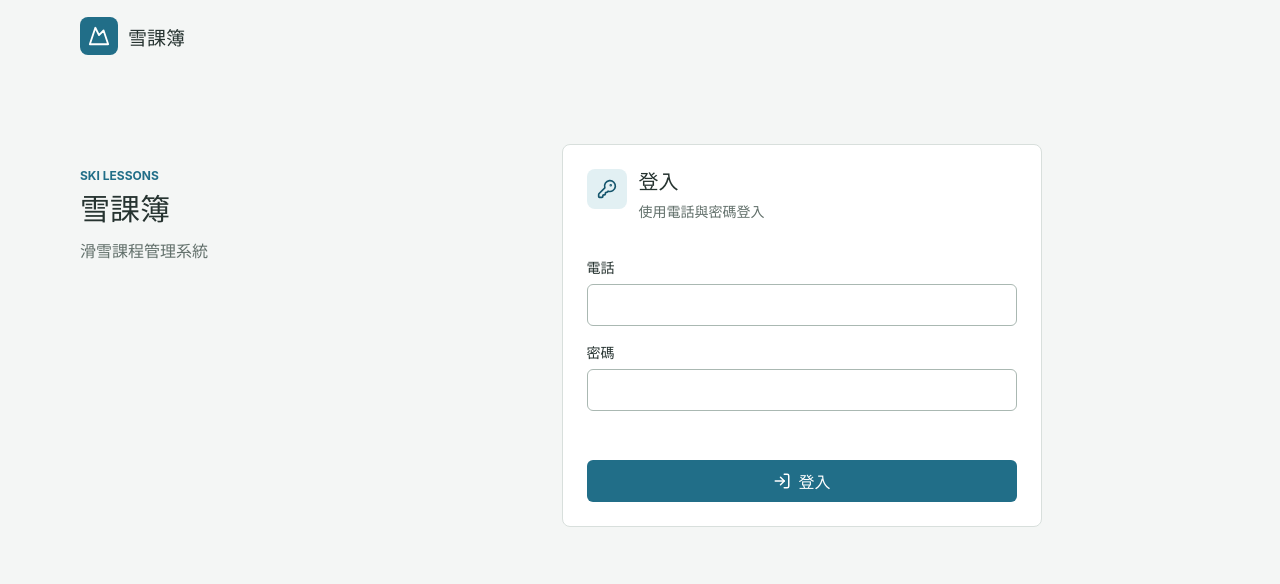
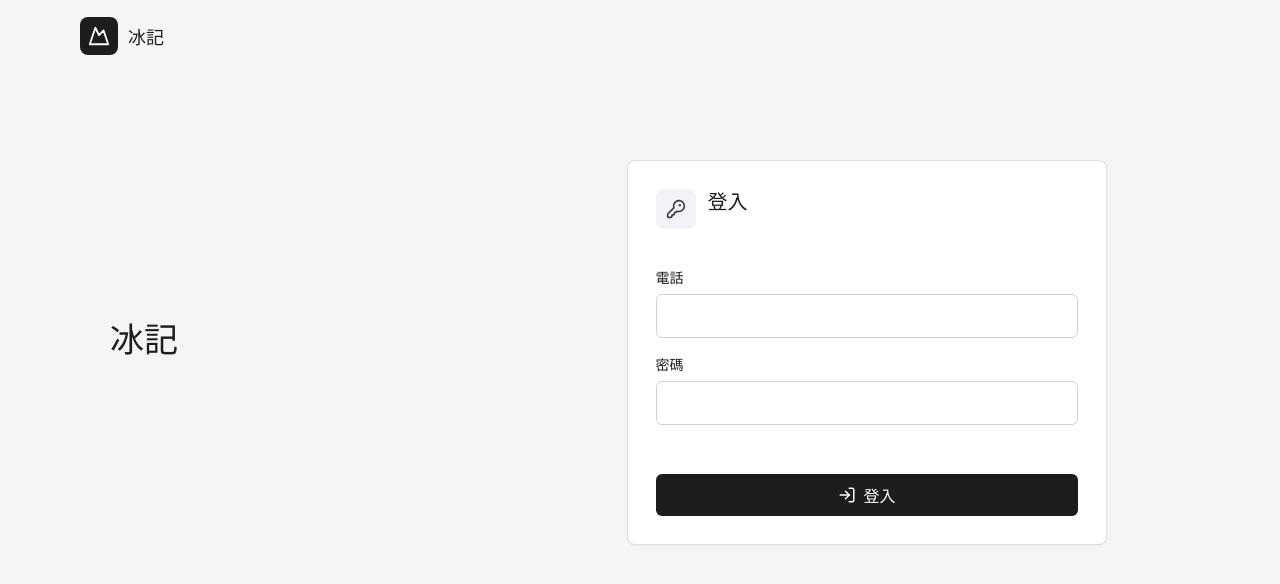
Before and after one commit to Kuo-Chun-Ting/bingji, a Nuxt app: page / in a window 1280 px wide. Shown: the top 584 px of the page. Built offline with nearby package versions, Linux system fonts and the light colour scheme.

Commit message:
feat: refine bingji interface

```diff
--- a/app/assets/css/main.css
+++ b/app/assets/css/main.css
@@ -1,7 +1,7 @@
 :root {
-  font-family: Inter, "Noto Sans TC", system-ui, sans-serif;
-  color: #263330;
-  background: #f4f6f5;
+  font-family: -apple-system, BlinkMacSystemFont, "SF Pro Text", "Noto Sans TC", sans-serif;
+  color: #1d1d1f;
+  background: #f5f5f7;
   font-synthesis: none;
 }
 
@@ -16,7 +16,7 @@ button { cursor: pointer; }
 button:disabled { cursor: not-allowed; opacity: 0.58; }
 
 button:focus-visible, input:focus-visible, a:focus-visible {
-  outline: 3px solid #d76a22;
+  outline: 3px solid #6e6e73;
   outline-offset: 3px;
 }
 
@@ -29,97 +29,90 @@ button:focus-visible, input:focus-visible, a:focus-visible {
   margin: 0 auto;
 }
 
-.brand { display: inline-flex; align-items: center; gap: 10px; color: #263330; text-decoration: none; }
-.brand strong, .brand small { display: block; }
-.brand strong { font-size: 19px; }
-.brand small { margin-top: 2px; color: #62706b; font-size: 12px; }
-.brand-mark { display: grid; width: 38px; height: 38px; place-items: center; color: #fff; background: #216e88; border-radius: 8px; }
+.brand { display: inline-flex; align-items: center; gap: 10px; color: #1d1d1f; text-decoration: none; }
+.brand strong { display: block; }
+.brand strong { font-size: 18px; }
+.brand-mark { display: grid; width: 38px; height: 38px; place-items: center; color: #fff; background: #1d1d1f; border-radius: 8px; }
 
 .auth-page, .dashboard-page { min-height: 100vh; }
-.auth-page { background: #f4f6f5; }
-.auth-content, .dashboard-summary, .content-section, .course-management, .dashboard-page > .empty-state { width: min(1120px, calc(100% - 32px)); margin-inline: auto; }
-.auth-content { display: grid; grid-template-columns: minmax(250px, 0.8fr) minmax(0, 1.2fr); gap: 56px; padding: 72px 0 96px; align-items: start; }
-.auth-intro { padding-top: 24px; }
-.eyebrow { margin: 0 0 8px; color: #216e88; font-size: 12px; font-weight: 700; letter-spacing: 0; }
+.auth-page { background: #f5f5f7; }
+.auth-content, .dashboard-summary, .content-section, .course-management, .dashboard-page > .empty-state { width: min(1060px, calc(100% - 40px)); margin-inline: auto; }
+.auth-content { display: grid; grid-template-columns: minmax(250px, 0.9fr) minmax(0, 1.1fr); gap: 72px; padding: 88px 0 104px; align-items: center; }
+.auth-intro { padding-bottom: 16px; }
 h1, h2, h3, p { margin-top: 0; }
-h1 { margin-bottom: 10px; font-size: 30px; line-height: 1.25; }
-h2 { margin-bottom: 5px; font-size: 20px; line-height: 1.35; }
-h3 { margin-bottom: 5px; font-size: 16px; line-height: 1.4; }
-.auth-intro > p:last-child, .dashboard-summary p:last-child, .auth-panel__heading p { color: #62706b; line-height: 1.6; }
-.auth-panel, .course-card, .course-panel { border: 1px solid #d8dfdc; border-radius: 8px; background: #fff; }
-.auth-panel { padding: 24px; }
+h1 { margin-bottom: 8px; font-size: 34px; line-height: 1.18; }
+h2 { margin-bottom: 4px; font-size: 20px; line-height: 1.35; }
+h3 { margin-bottom: 4px; font-size: 16px; line-height: 1.4; }
+.auth-panel, .course-card, .course-panel { border: 1px solid rgba(60, 60, 67, 0.16); border-radius: 8px; background: #fff; box-shadow: 0 1px 2px rgba(0, 0, 0, 0.04); }
+.auth-panel { padding: 28px; }
 .login-panel { width: min(100%, 480px); }
-.auth-panel__heading { display: flex; gap: 12px; min-height: 64px; margin-bottom: 24px; }
+.auth-panel__heading { display: flex; gap: 12px; min-height: 56px; margin-bottom: 22px; }
 .auth-panel__heading p { margin-bottom: 0; font-size: 14px; }
 .panel-icon { display: grid; width: 40px; height: 40px; flex: 0 0 40px; place-items: center; border-radius: 8px; }
-.panel-icon--blue { color: #14556c; background: #e2f0f3; }
-.panel-icon--green { color: #096654; background: #dff1e9; }
+.panel-icon--blue { color: #3a3a3c; background: #f2f2f7; }
 label { display: block; margin-bottom: 7px; font-size: 14px; font-weight: 700; }
-input { width: 100%; height: 42px; padding: 0 11px; color: #263330; border: 1px solid #aab8b2; border-radius: 6px; background: #fff; }
-input:focus { border-color: #216e88; }
+input { width: 100%; height: 44px; padding: 0 12px; color: #1d1d1f; border: 1px solid #d1d1d6; border-radius: 6px; background: #fff; transition: border-color 160ms ease, box-shadow 160ms ease; }
+input:focus { border-color: #6e6e73; box-shadow: 0 0 0 3px rgba(110, 110, 115, 0.16); }
 .form-field + .form-field { margin-top: 16px; }
-.form-error, .inline-error { color: #9a351a; font-size: 14px; line-height: 1.5; }
+.form-error, .inline-error { color: #b42318; font-size: 14px; line-height: 1.5; }
 .form-error { min-height: 21px; margin: 8px 0; }
-.button { display: inline-flex; min-height: 42px; align-items: center; justify-content: center; gap: 8px; padding: 0 14px; border: 1px solid transparent; border-radius: 6px; font-weight: 700; }
-.button--primary { color: #fff; background: #216e88; }
-.button--primary:hover:not(:disabled) { background: #14556c; }
-.button--secondary { color: #174f45; border-color: #4c8f7e; background: #fff; }
-.button--secondary:hover:not(:disabled) { background: #e3f1ed; }
+.button { display: inline-flex; min-height: 42px; align-items: center; justify-content: center; gap: 8px; padding: 0 15px; border: 1px solid transparent; border-radius: 6px; font-weight: 700; transition: background 160ms ease, border-color 160ms ease, transform 160ms ease; }
+.button--primary { color: #fff; background: #1d1d1f; }
+.button--primary:hover:not(:disabled) { background: #3a3a3c; transform: translateY(-1px); }
+.button--secondary { color: #3a3a3c; border-color: #d1d1d6; background: #fff; }
+.button--secondary:hover:not(:disabled) { background: #f2f2f7; }
 .button--full { width: 100%; margin-top: 12px; }
-.icon-button { display: grid; width: 40px; height: 40px; place-items: center; color: #40504a; border: 1px solid #c8d2cd; border-radius: 6px; background: #fff; }
-.icon-button:hover { background: #edf1ef; }
+.icon-button { display: grid; width: 36px; height: 36px; place-items: center; color: #3a3a3c; border: 1px solid #d1d1d6; border-radius: 6px; background: rgba(255, 255, 255, 0.72); transition: background 160ms ease, border-color 160ms ease; }
+.icon-button:hover { border-color: #aeaeb2; background: #fff; }
 
-.dashboard-page { padding-bottom: 64px; background: #fff; }
-.dashboard-page .app-header { width: 100%; padding: 0 max(16px, calc((100% - 1120px) / 2)); border-bottom: 1px solid #d8dfdc; }
-.dashboard-summary { display: flex; justify-content: space-between; gap: 24px; padding: 48px 0 32px; align-items: center; }
+.dashboard-page { padding-bottom: 72px; background: #f5f5f7; }
+.dashboard-page .app-header { position: sticky; top: 0; z-index: 10; width: 100%; min-height: 64px; padding: 0 max(20px, calc((100% - 1060px) / 2)); border-bottom: 1px solid rgba(60, 60, 67, 0.16); background: rgba(255, 255, 255, 0.78); backdrop-filter: blur(16px); }
+.dashboard-summary { display: flex; justify-content: space-between; gap: 24px; padding: 42px 0 30px; align-items: center; }
 .dashboard-summary p:last-child { margin-bottom: 0; }
-.lesson-counter { display: flex; width: 150px; min-height: 72px; align-items: center; gap: 12px; padding: 12px; color: #174f45; border-left: 4px solid #4c8f7e; background: #eaf4f0; }
-.lesson-counter strong { font-size: 24px; }
-.inline-error { width: min(1120px, calc(100% - 32px)); margin: 0 auto 24px; padding: 12px; border-left: 4px solid #d76a22; background: #fff1e9; }
-.content-section { padding: 28px 0; border-top: 1px solid #d8dfdc; }
+.lesson-counter { display: flex; width: 168px; min-height: 78px; align-items: center; gap: 10px; padding: 14px; color: #1d1d1f; border: 1px solid #d1d1d6; border-radius: 8px; background: #fff; }
+.lesson-counter strong { font-size: 26px; }
+.inline-error { width: min(1060px, calc(100% - 40px)); margin: 0 auto 22px; padding: 12px 14px; border: 1px solid #fecaca; border-radius: 6px; background: #fff5f5; }
+.content-section { padding: 26px 0; border-top: 1px solid rgba(60, 60, 67, 0.16); }
 .section-heading, .course-panel__header { display: flex; align-items: flex-start; justify-content: space-between; gap: 16px; margin-bottom: 18px; }
-.section-heading > span { padding-top: 5px; color: #62706b; font-size: 14px; }
+.section-heading > span { padding-top: 5px; color: #6e6e73; font-size: 14px; }
 .course-list, .history-list, .course-management { display: grid; gap: 12px; }
-.course-card { display: flex; min-height: 118px; align-items: center; justify-content: space-between; gap: 20px; padding: 20px; }
+.course-card { display: flex; min-height: 108px; align-items: center; justify-content: space-between; gap: 20px; padding: 18px; }
 .course-card__main { display: flex; align-items: flex-start; gap: 14px; min-width: 0; }
-.course-card__icon { display: grid; width: 38px; height: 38px; flex: 0 0 38px; place-items: center; color: #14556c; border-radius: 8px; background: #e2f0f3; }
+.course-card__icon { display: grid; width: 40px; height: 40px; flex: 0 0 40px; place-items: center; color: #3a3a3c; border-radius: 8px; background: #f2f2f7; }
 .course-card__content h3 { white-space: normal; }
-.course-card__detail { display: flex; align-items: center; gap: 6px; margin-bottom: 0; color: #62706b; font-size: 14px; }
-.course-card__actions { display: flex; width: 130px; flex: 0 0 130px; flex-direction: column; align-items: stretch; gap: 9px; }
+.course-card__actions { display: flex; width: 132px; flex: 0 0 132px; flex-direction: column; align-items: stretch; gap: 8px; }
 .course-availability, .status-badge, .readonly-status { display: inline-flex; min-height: 26px; align-items: center; justify-content: center; padding: 3px 8px; border-radius: 999px; font-size: 13px; font-weight: 700; white-space: nowrap; }
-.course-availability { color: #096654; background: #dff1e9; }
-.course-availability--closed { color: #805400; background: #fff1c2; }
-.status-badge--info { color: #14556c; background: #e2f0f3; }
-.status-badge--success { color: #096654; background: #dff1e9; }
-.status-badge--warning { color: #9a351a; background: #fff1e9; }
-.status-badge--muted, .readonly-status { color: #56635e; background: #edf1ef; }
-.history-list { border-top: 1px solid #d8dfdc; }
-.history-row { display: flex; min-height: 70px; align-items: center; justify-content: space-between; gap: 16px; padding: 14px 0; border-bottom: 1px solid #d8dfdc; }
+.course-availability, .course-availability--closed, .status-badge--info { color: #3a3a3c; background: #f2f2f7; }
+.status-badge--success { color: #1b6b42; background: #f0f7f2; }
+.status-badge--warning { color: #a61b16; background: #fdf2f2; }
+.status-badge--muted, .readonly-status { color: #6e6e73; background: #e9e9eb; }
+.history-list { border-top: 1px solid rgba(60, 60, 67, 0.16); }
+.history-row { display: flex; min-height: 70px; align-items: center; justify-content: space-between; gap: 16px; padding: 14px 0; border-bottom: 1px solid rgba(60, 60, 67, 0.16); }
 .history-row h3 { margin-bottom: 3px; }
-.history-row p { margin-bottom: 0; color: #62706b; font-size: 14px; }
-.empty-state { padding: 28px 0; color: #62706b; text-align: center; border-top: 1px solid #d8dfdc; border-bottom: 1px solid #d8dfdc; }
-.page-state { display: grid; width: min(1120px, calc(100% - 32px)); min-height: 240px; margin: 0 auto; place-items: center; color: #62706b; text-align: center; }
-.page-state--error { align-content: center; gap: 16px; color: #9a351a; }
+.history-row p { margin-bottom: 0; color: #6e6e73; font-size: 14px; }
+.empty-state { padding: 28px 0; color: #6e6e73; text-align: center; border-top: 1px solid rgba(60, 60, 67, 0.16); border-bottom: 1px solid rgba(60, 60, 67, 0.16); }
+.page-state { display: grid; width: min(1060px, calc(100% - 40px)); min-height: 240px; margin: 0 auto; place-items: center; color: #6e6e73; text-align: center; }
+.page-state--error { align-content: center; gap: 16px; color: #b42318; }
 .page-state--error p { margin-bottom: 0; }
 
 .course-management { padding-top: 12px; }
 .course-panel { overflow: hidden; }
-.course-panel__header { padding: 20px 20px 16px; margin: 0; border-bottom: 1px solid #d8dfdc; background: #fafcfb; }
+.course-panel__header { padding: 18px; margin: 0; border-bottom: 1px solid rgba(60, 60, 67, 0.16); background: #fbfbfd; }
 .course-panel__header h2 { margin-bottom: 0; }
 .roster-table-wrap { overflow-x: auto; }
 .roster-table { width: 100%; border-collapse: collapse; text-align: left; }
-.roster-table th, .roster-table td { height: 58px; padding: 10px 20px; border-bottom: 1px solid #e3e8e5; white-space: nowrap; }
-.roster-table th { color: #62706b; font-size: 13px; font-weight: 700; background: #fff; }
+.roster-table th, .roster-table td { height: 56px; padding: 10px 18px; border-bottom: 1px solid #e5e5ea; white-space: nowrap; }
+.roster-table th { color: #6e6e73; font-size: 13px; font-weight: 700; background: #fbfbfd; }
 .roster-table tr:last-child td { border-bottom: 0; }
 .attendance-actions { display: flex; gap: 6px; }
-.attendance-button { display: grid; width: 34px; height: 34px; place-items: center; border: 1px solid; border-radius: 6px; background: #fff; }
-.attendance-button--attended { color: #096654; border-color: #75b7a5; }
-.attendance-button--absent { color: #9a351a; border-color: #e4a580; }
-.attendance-button--cancelled { color: #56635e; border-color: #b7c1bc; }
-.attendance-button:hover:not(:disabled) { background: #edf1ef; }
+.attendance-button { display: grid; width: 34px; height: 34px; place-items: center; border: 1px solid; border-radius: 6px; background: #fff; transition: background 160ms ease, transform 160ms ease; }
+.attendance-button--attended { color: #1b6b42; border-color: #c7decf; }
+.attendance-button--absent { color: #b42318; border-color: #f6b7b2; }
+.attendance-button--cancelled { color: #6e6e73; border-color: #d1d1d6; }
+.attendance-button:hover:not(:disabled) { background: #f5f5f7; transform: translateY(-1px); }
 
 @media (max-width: 760px) {
-  .auth-content { grid-template-columns: 1fr; gap: 32px; padding-top: 36px; }
+  .auth-content { grid-template-columns: 1fr; gap: 32px; padding-top: 48px; }
   .auth-intro { padding-top: 0; }
   .dashboard-summary { align-items: flex-start; flex-direction: column; padding: 32px 0 24px; }
   .lesson-counter { width: 100%; }
--- a/app/components/AppHeader.vue
+++ b/app/components/AppHeader.vue
@@ -2,7 +2,6 @@
 import { LogOut, Mountain } from '@lucide/vue'
 
 defineProps<{
-  role?: 'student' | 'teacher'
   showLogout?: boolean
 }>()
 
@@ -13,12 +12,10 @@ defineEmits<{
 
 <template>
   <header class="app-header">
-    <NuxtLink class="brand" to="/" aria-label="雪課簿首頁">
+    <NuxtLink class="brand" to="/" aria-label="冰記首頁">
       <span class="brand-mark" aria-hidden="true"><Mountain :size="22" /></span>
       <span>
-        <strong>雪課簿</strong>
-        <small v-if="role === 'student'">學員專區</small>
-        <small v-else-if="role === 'teacher'">教練管理</small>
+        <strong>冰記</strong>
       </span>
     </NuxtLink>
     <button
--- a/app/pages/index.vue
+++ b/app/pages/index.vue
@@ -63,16 +63,13 @@ function getLoginErrorMessage(error: unknown): string {
     <AppHeader />
     <div class="auth-content">
       <div class="auth-intro">
-        <p class="eyebrow">SKI LESSONS</p>
-        <h1>雪課簿</h1>
-        <p>滑雪課程管理系統</p>
+        <h1>冰記</h1>
       </div>
       <section class="auth-panel login-panel" aria-labelledby="login-title">
         <div class="auth-panel__heading">
           <span class="panel-icon panel-icon--blue" aria-hidden="true"><KeyRound :size="20" /></span>
           <div>
             <h2 id="login-title">登入</h2>
-            <p>使用電話與密碼登入</p>
           </div>
         </div>
         <form @submit.prevent="login">
```
Also changed, not shown: app/components/CourseCard.vue (+3 -5 lines), app/pages/student.vue (+9 -11 lines), app/pages/teacher.vue (+8 -10 lines), 1 other file (tests, documents, lock files or other folders).
